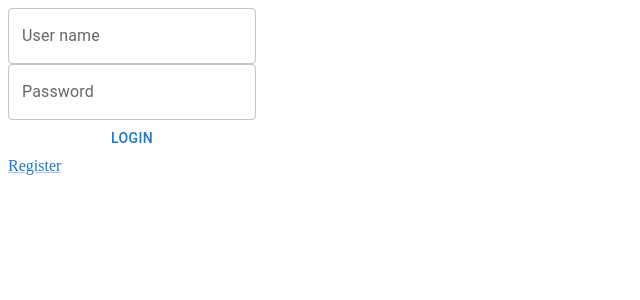
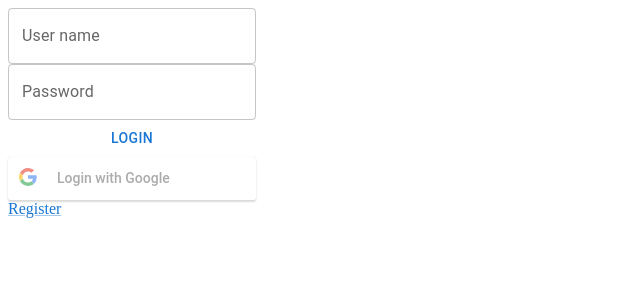
Before and after one commit to TheLondonEye700/Redux-Login-Page, a React (Create React App) app: page /login in a window 1280 px wide. Shown: the top 300 px of the page, without its empty margins (0-640 px from the left). Built offline with nearby package versions, Linux system fonts and the light colour scheme.

Commit message:
user login

```diff
--- a/package.json
+++ b/package.json
@@ -23,6 +23,7 @@
         "axios": "^0.23.0",
         "react": "^16.12.0",
         "react-dom": "^16.12.0",
+        "react-google-login": "^5.2.2",
         "react-redux": "^7.1.3",
         "react-router-dom": "^5.1.2",
         "react-scripts": "4.0.3",
--- a/src/pages/Login.jsx
+++ b/src/pages/Login.jsx
@@ -2,6 +2,7 @@
 import { useDispatch, useSelector } from 'react-redux'
 import { TextField, Button, Link, FormControl } from '@mui/material'
 import { useHistory } from "react-router-dom";
+import { GoogleLogin } from 'react-google-login';
 
 import {loginUser} from '../redux/actions/user'
 
@@ -30,12 +31,22 @@
 	 }
   }
 
+  const responseGoogle = (response) => {
+    console.log(response)
+  }
+
   return (
     <FormControl>
       <TextField label="User name" variant="outlined" inputRef={userName}/>
       <TextField label="Password" variant="outlined" inputRef={pass} />
       <Button onClick={submitHandler}>Login</Button>
-
+	  <GoogleLogin
+        clientId="428316076141-qpviu7v1v5cm1k03425eqkenm00nln63.apps.googleusercontent.com"
+        buttonText="Login with Google"
+        onSuccess={responseGoogle}
+        onFailure={responseGoogle}
+        cookiePolicy={'single_host_origin'}
+      />
 	  <Link href="/register">Register</Link>
     </FormControl>
   )
--- a/src/pages/User.tsx
+++ b/src/pages/User.tsx
@@ -12,7 +12,6 @@
   const dispatch = useDispatch()
 
   const logOut = (e?:any) => {
-    // window.localStorage.removeItem()
     dispatch(logoutUser(user))
   }
 
```
Also changed, not shown: 1 other file (tests, documents, lock files or other folders).
